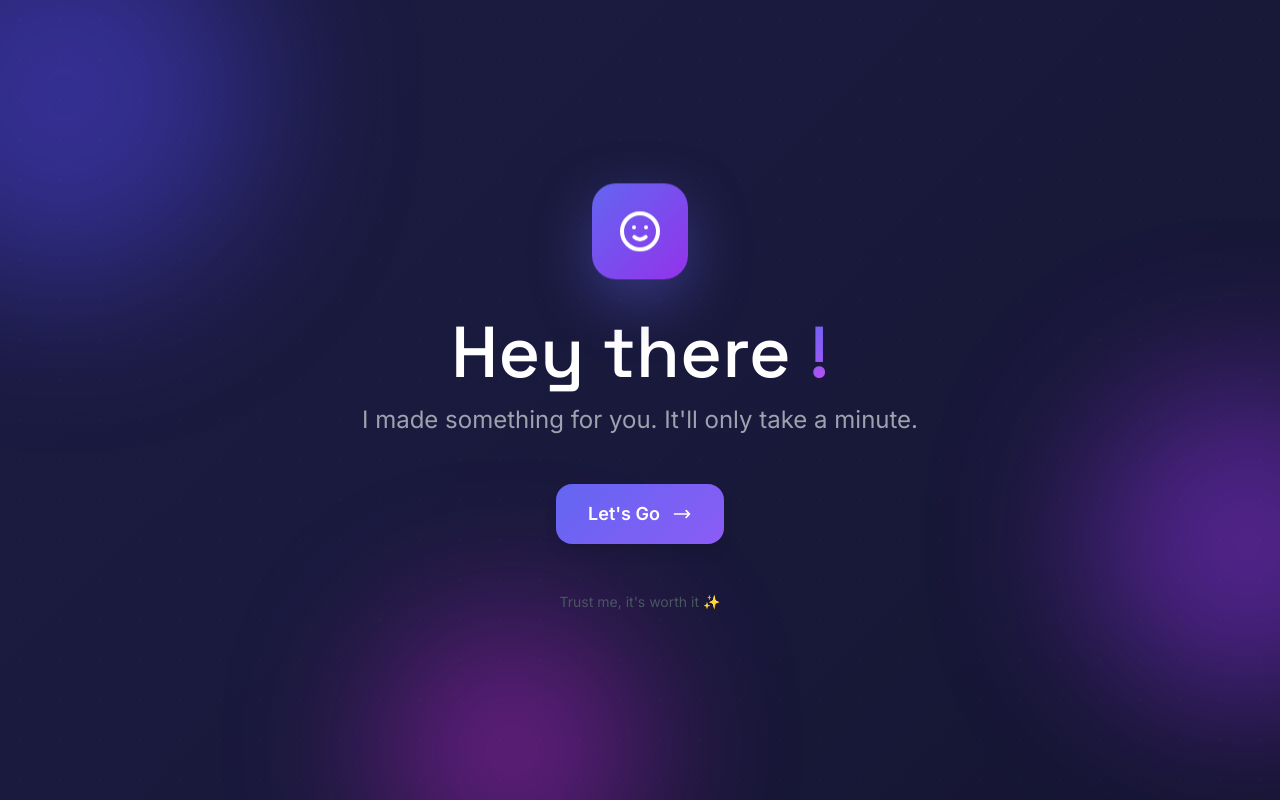
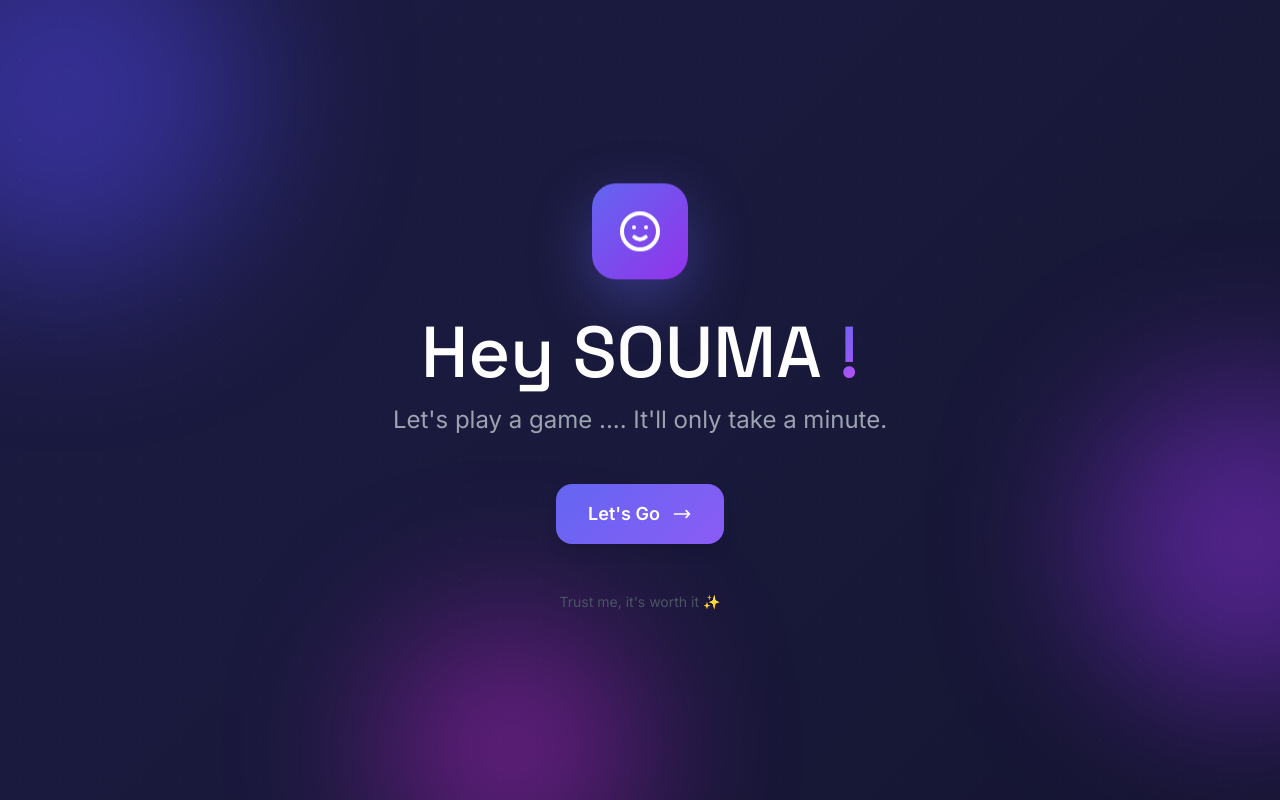
Before and after one commit to djedine/erouf, a Vue app: page / in a window 1280 px wide. Built offline with nearby package versions, Linux system fonts and the light colour scheme.

Commit message:
customize

```diff
--- a/src/views/StatusView.vue
+++ b/src/views/StatusView.vue
@@ -13,7 +13,6 @@
 
       <!-- Question -->
       <h2 class="font-display text-3xl md:text-4xl text-white mb-3">
-        SOUMA<br>
         Quick question
       </h2>
 
--- a/src/views/WelcomeView.vue
+++ b/src/views/WelcomeView.vue
@@ -13,13 +13,13 @@
 
       <!-- Title -->
       <h1 class="font-display text-5xl md:text-7xl text-white mb-4 animate-fade-in">
-        Hey there
+        Hey SOUMA
         <span class="text-gradient">!</span>
       </h1>
 
       <!-- Subtitle -->
       <p class="text-xl md:text-2xl text-gray-400 mb-12 animate-slide-up">
-        I made something for you. It'll only take a minute.
+        Let's play a game .... It'll only take a minute.
       </p>
 
       <!-- Start Button -->
```
